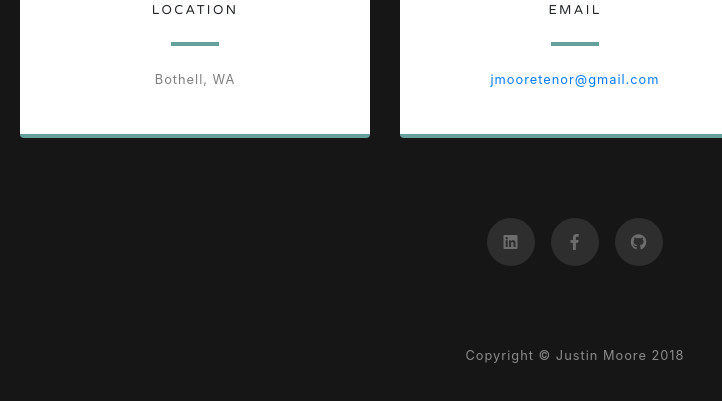
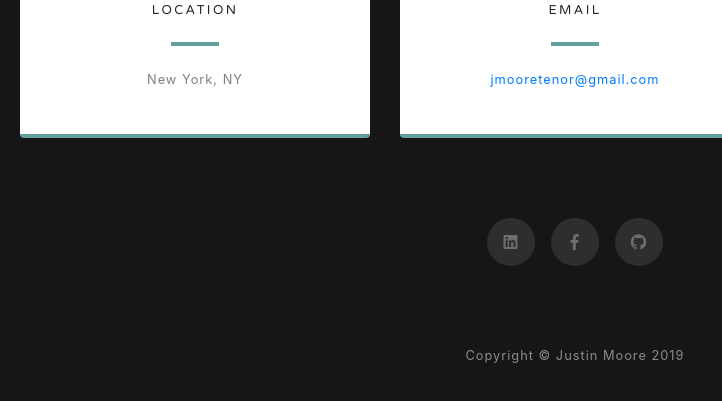
Before and after one commit to sirjust/sirjust.github.io, a website with bundled scripts: page index.html in a window 1280 px wide. Shown: the part 4740-5141 px from the top of the page, 65-787 px from the left. Built offline with nearby package versions, Linux system fonts and the light colour scheme.

Commit message:
Update packages

```diff
--- a/index.html
+++ b/index.html
@@ -226,7 +226,7 @@
                 <i class="fas fa-map-marked-alt text-primary mb-2"></i>
                 <h4 class="text-uppercase m-0">Location</h4>
                 <hr class="my-4">
-                <div class="small text-black-50">Bothell, WA</div>
+                <div class="small text-black-50">New York, NY</div>
               </div>
             </div>
           </div>
@@ -274,7 +274,7 @@
     <!-- Footer -->
     <footer class="bg-black small text-center text-white-50">
       <div class="container">
-        Copyright &copy; Justin Moore 2018
+        Copyright &copy; Justin Moore 2019
       </div>
     </footer>
 
--- a/package.json
+++ b/package.json
@@ -27,8 +27,8 @@
     },
     "dependencies": {
         "@fortawesome/fontawesome-free": "5.3.1",
-        "bootstrap": "4.1.3",
-        "jquery": "3.3.1",
+        "bootstrap": "^4.3.1",
+        "jquery": "^3.4.1",
         "jquery.easing": "^1.4.1"
     },
     "devDependencies": {
```
Also changed, not shown: 1 other file.
